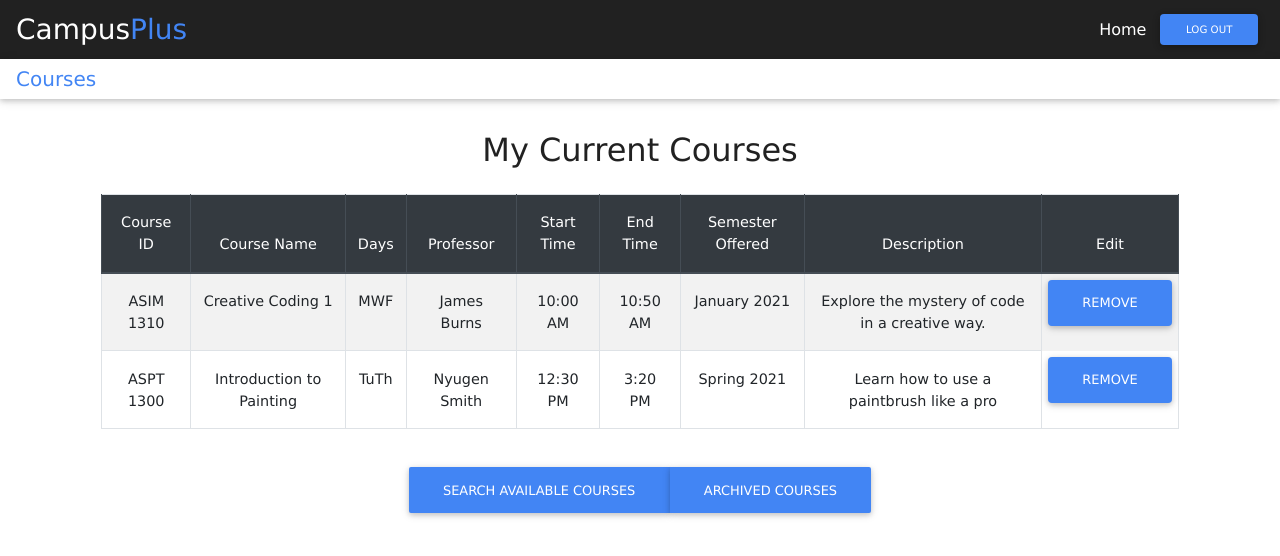
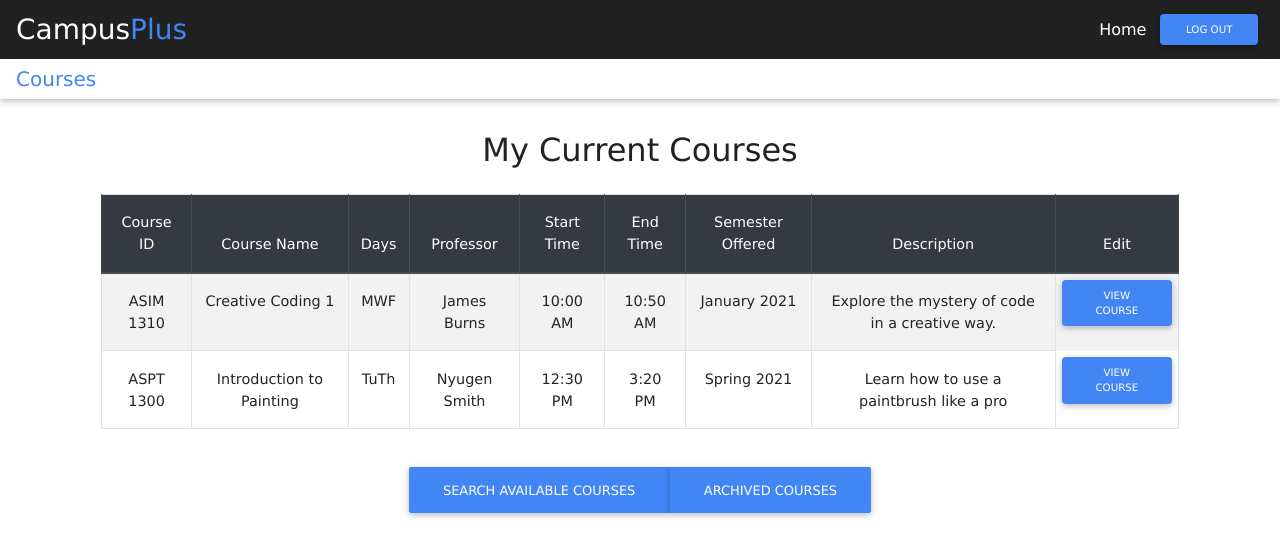
Before and after one commit to luisegarduno/CampusPlus, a React (Create React App) app in the folder frontend/: page /courses in a window 1280 px wide. Shown: the top 556 px of the page. Built offline with nearby package versions, Linux system fonts and the light colour scheme.

Commit message:
Add ViewCourse

```diff
--- a/frontend/src/app/CourseDashboard.jsx
+++ b/frontend/src/app/CourseDashboard.jsx
@@ -38,7 +38,7 @@ export class CourseDashboard extends React.Component{
                                     <td>10:50 AM</td>
                                     <td>January 2021</td>
                                     <td>Explore the mystery of code in a creative way.</td>
-                                    <button type="button" className="btn btn-primary rounded">Remove</button>
+                                    <button type="button" className="btn btn-primary btn-sm rounded" onClick={() => this.props.history.push("/viewCourses")}>View Course</button>
                                 </tr>
                                 <tr>
                                     <td>ASPT 1300</td>
@@ -49,7 +49,7 @@ export class CourseDashboard extends React.Component{
                                     <td>3:20 PM</td>
                                     <td>Spring 2021</td>
                                     <td>Learn how to use a paintbrush like a pro</td>
-                                    <button type="button" className="btn btn-primary rounded">Remove</button>
+                                    <button type="button" className="btn btn-primary btn-sm rounded" onClick={() => this.props.history.push("/viewCourses")}>View Course</button>
                                 </tr>
                             </tbody>
                         </table>
```
